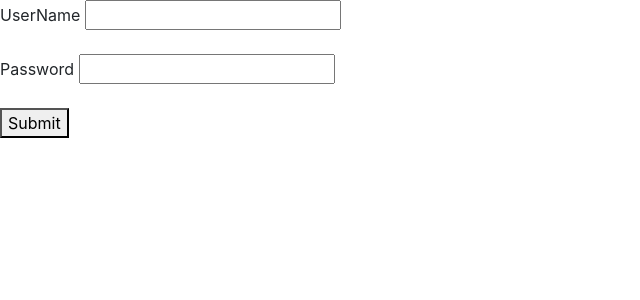
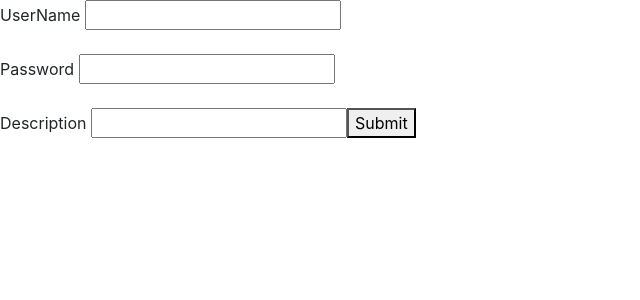
Before and after one commit to gitBishal/Angular, an Angular app: page / in a window 1280 px wide. Shown: the top 300 px of the page, without its empty margins (0-640 px from the left). Built offline with nearby package versions, Linux system fonts and the light colour scheme.

Commit message:
html cahnged

```diff
--- a/src/app/app.component.html
+++ b/src/app/app.component.html
@@ -49,6 +49,7 @@
 <form>
   UserName <input type="text" name="username" [(ngModel)]="users.userName" /><br /><br />
   Password  <input type="password" name="password" [(ngModel)]="users.password" /><br /><br />
+  Description <input type="text" name="text" />
   <button (click)="Submit()">Submit</button>
 </form>
 
```
